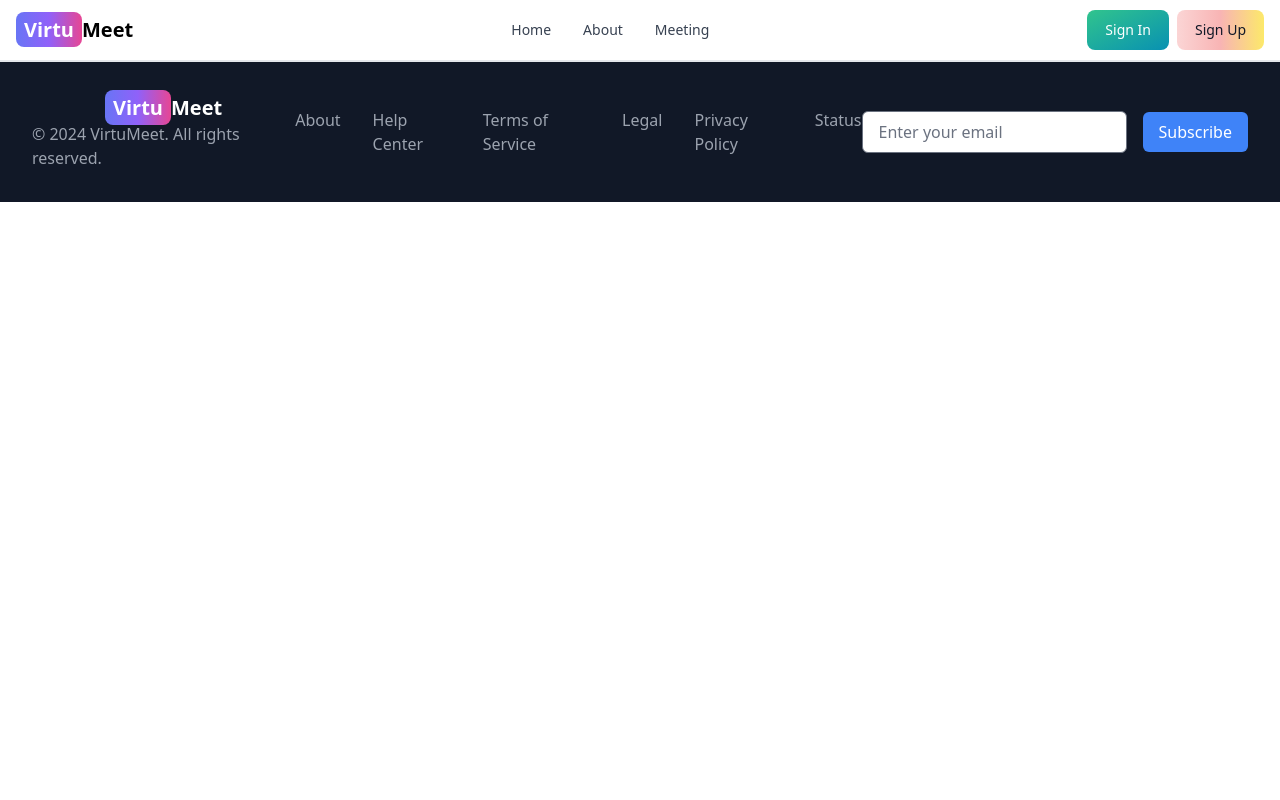
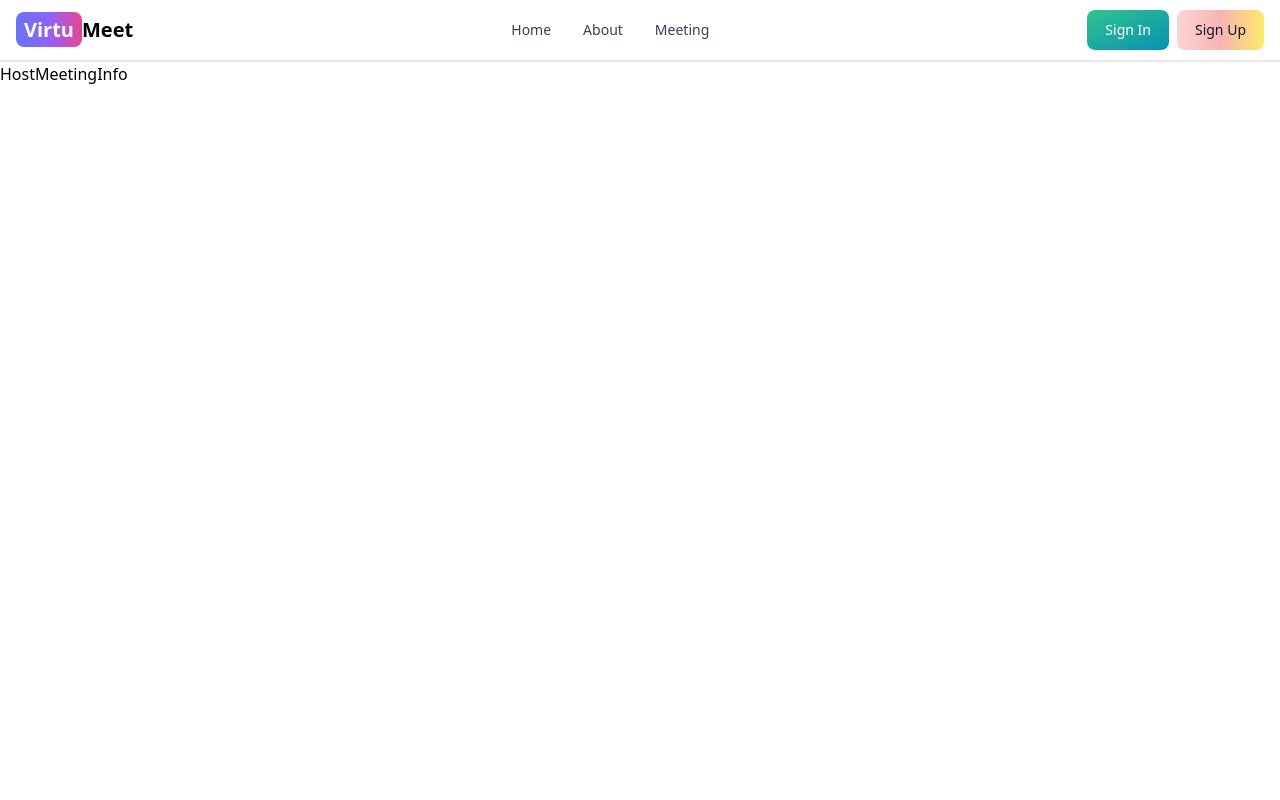
Before and after one commit to sakshammaggu/VirtuMeet-A-Video-Chat-Conferencing-App, a React (Vite) app in the folder client/: page /host-meeting-info in a window 1280 px wide. Shown: the top 800 px of the page. Built offline with nearby package versions, Linux system fonts and the light colour scheme; no server answers.

Commit message:
creating routing to host meeting info page when host button is clicked

```diff
--- a/client/src/App.jsx
+++ b/client/src/App.jsx
@@ -8,7 +8,7 @@ import Home from './pages/Home';
 import SignIn from './pages/SignIn';
 import SignUp from './pages/SignUp';
 import About from './pages/About';
-import Meeting from './pages/Meeting';
+import HostMeetingInfo from './pages/HostMeetingInfo';
 import Profile from './pages/Profile';
 import PrivateRoute from './components/PrivateRoute';
 
@@ -22,7 +22,7 @@ const App = () => {
         <Route path="/sign-in" element={<SignIn />} />
         <Route path="/sign-up" element={<SignUp />} />
         <Route path="/about" element={<About />} />
-        <Route path="/meeting" element={<Meeting />} />
+        <Route path="/host-meeting-info" element={<HostMeetingInfo />} />
 
         <Route element={<PrivateRoute />}>
           <Route path="/profile" element={<Profile />} />
--- a/client/src/components/HomeTopSection.jsx
+++ b/client/src/components/HomeTopSection.jsx
@@ -2,7 +2,7 @@ import React from 'react'
 import '../css/HomeTopSection.css';
 import meetingThemePic from '../assets/images/meetingThemePic.jpg'
 
-import { Button } from "flowbite-react";
+import HostMeetingButton from './HostMeetingButton';
 
 export default function HomeTopSection() {
   return (
@@ -27,7 +27,7 @@ export default function HomeTopSection() {
             <br />
 
             <div className="flex flex-wrap gap-2 mx-6 my-4">
-                <Button color="dark">Host A Meeting</Button>
+                <HostMeetingButton />
 
                 <form>
                     <div className="relative flex items-center">
--- /dev/null
+++ b/client/src/components/HostMeetingButton.jsx
@@ -0,0 +1,14 @@
+import React from 'react'
+import { Button } from 'flowbite-react'
+import { useNavigate } from 'react-router-dom';
+
+export default function HostMeetingButton() {
+    const navigate=useNavigate();
+    const handleClick=()=>{
+        navigate('/host-meeting-info');
+    };
+
+    return (
+        <Button color="dark" onClick={handleClick}>Host A Meeting</Button>
+    )
+}
--- /dev/null
+++ b/client/src/pages/HostMeetingInfo.jsx
@@ -0,0 +1,9 @@
+import React from 'react';
+
+export default function HostMeetingInfo() {
+  return (
+    <div className='min-h-screen'>
+      HostMeetingInfo
+    </div>
+  )
+}
--- a/client/src/pages/Meeting.jsx
+++ /dev/null
@@ -1,7 +0,0 @@
-import React from 'react'
-
-export default function Meeting() {
-  return (
-    <div>Meeting</div>
-  )
-}
```
